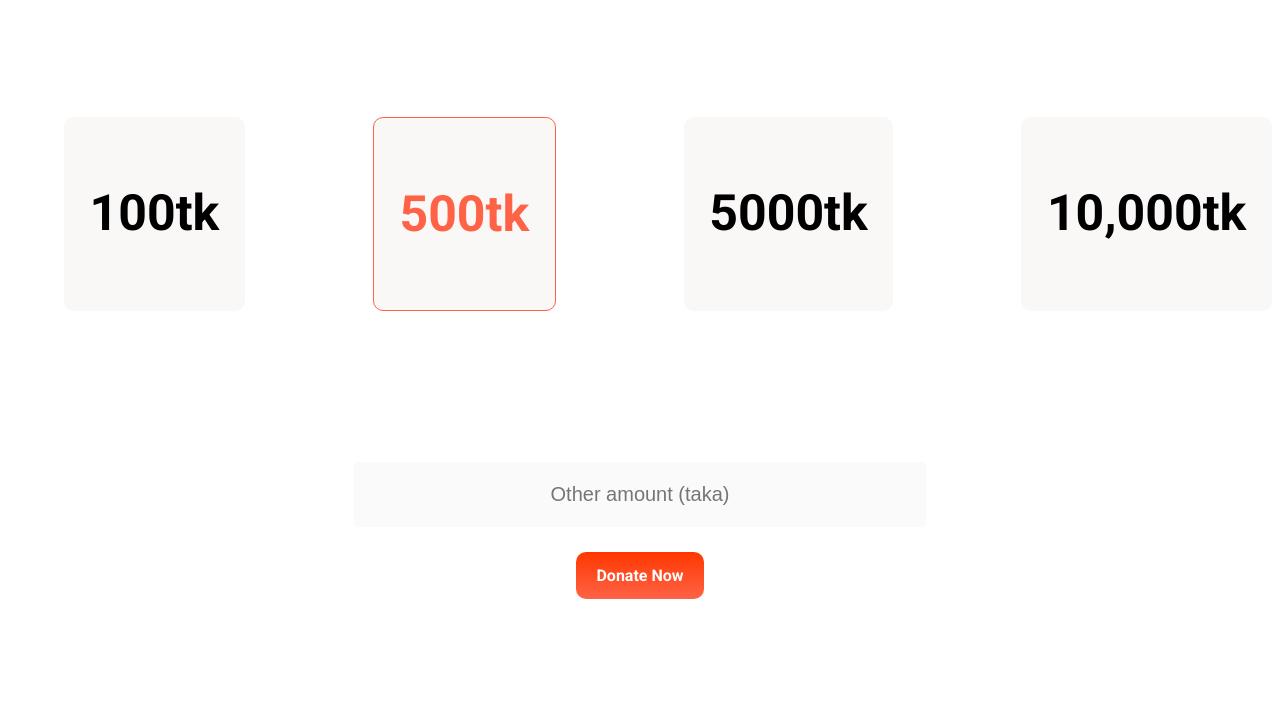
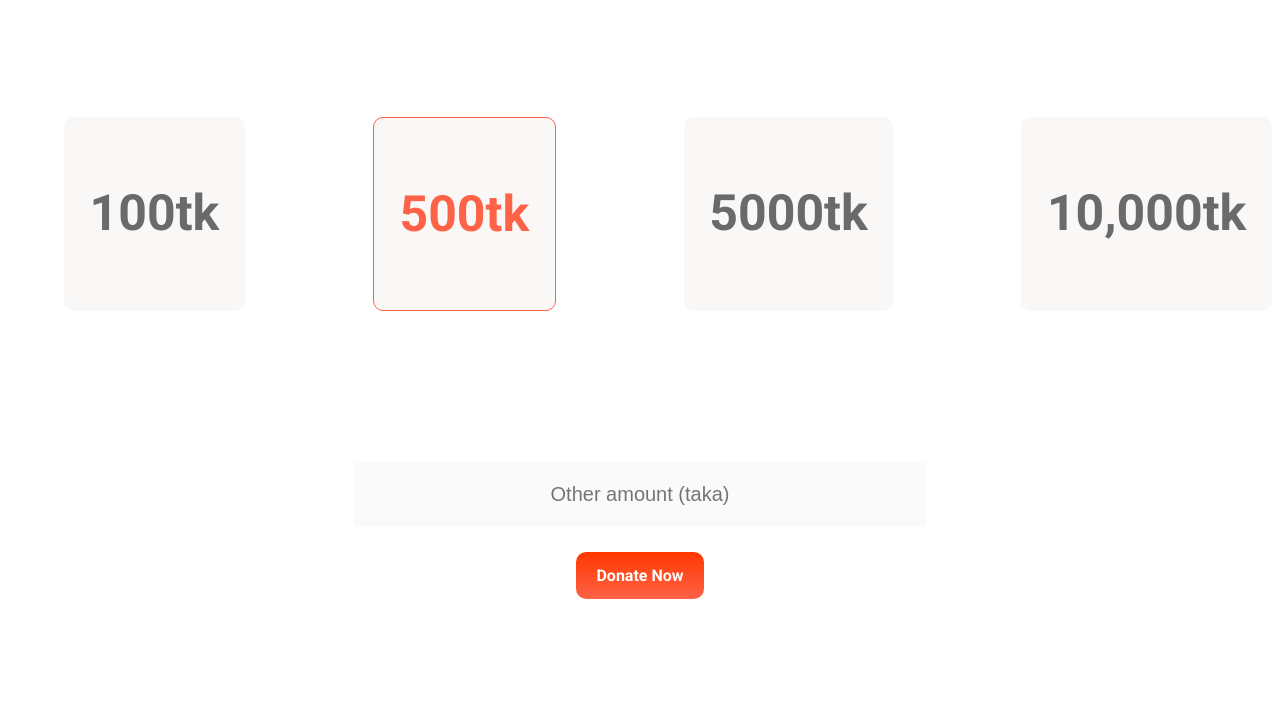
Before and after one commit to AbdulMotalebOvi/assignment-1, a plain HTML site: page index.html in a window 1280 px wide. Shown: the part 1129-1852 px from the top of the page. Drawn offline with Linux system fonts and the light colour scheme; a web font is replaced by a local one.

Commit message:
color upated

```diff
--- a/style.css
+++ b/style.css
@@ -106,6 +106,7 @@ p {
     text-align: center;
     width: 50%;
     padding-left: 2%;
+    color: #6a6a6a;
 }
 
 .box {
```
